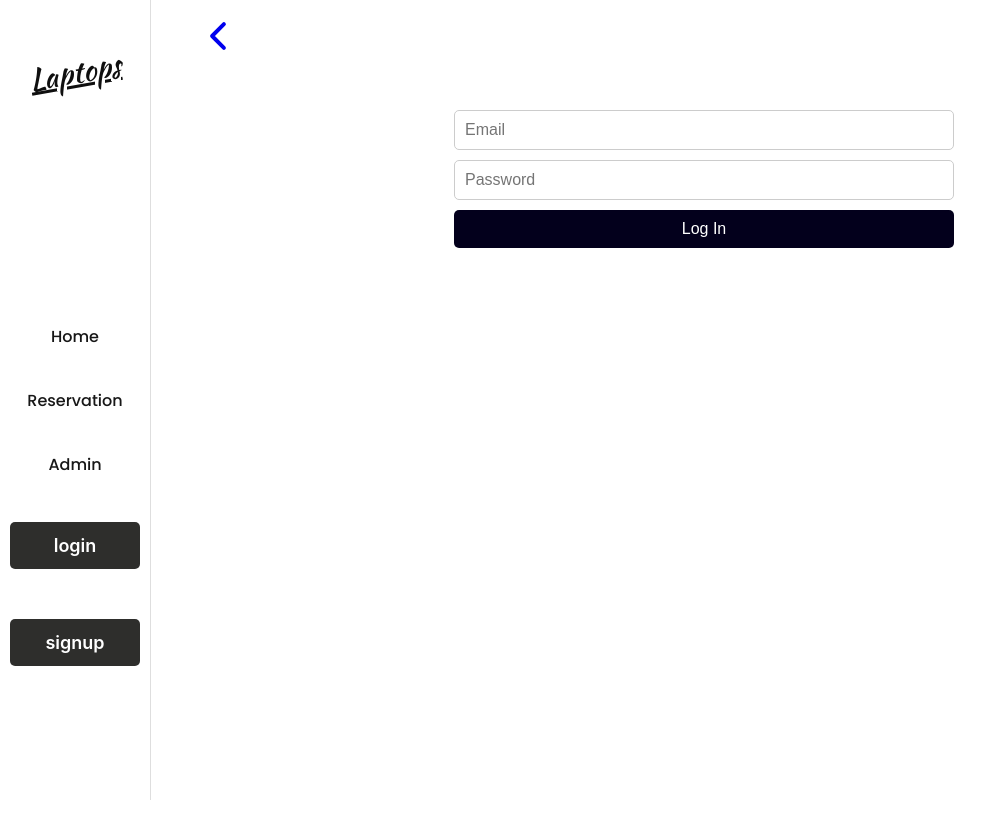
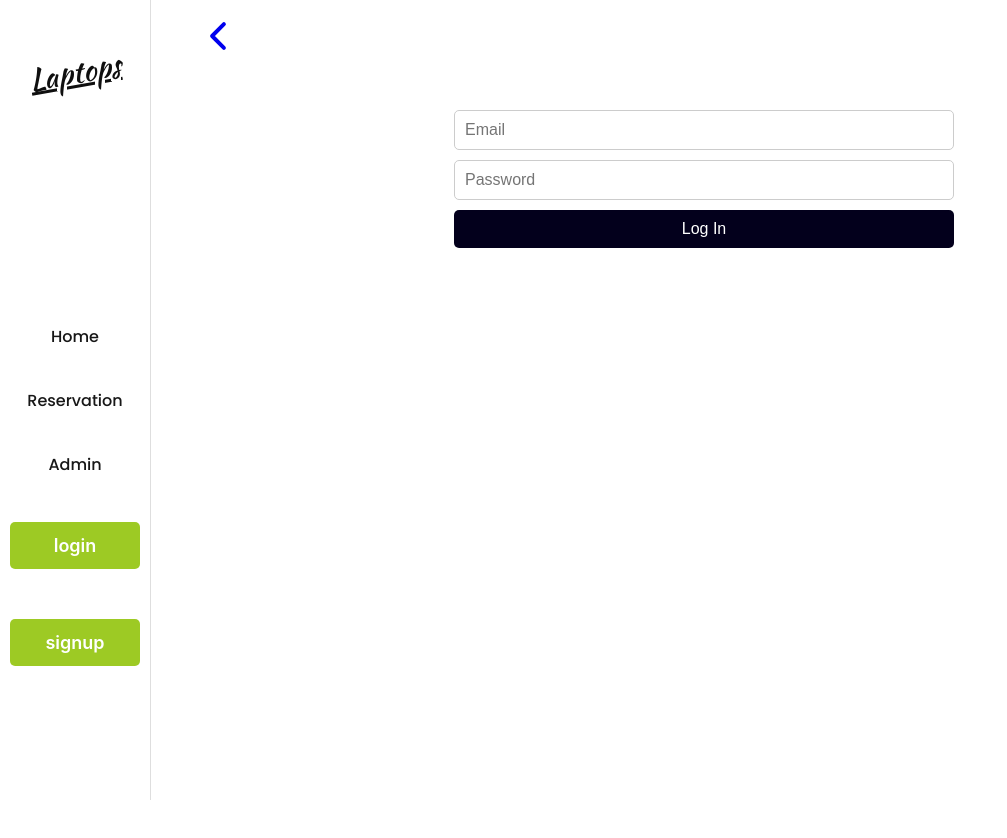
Before and after one commit to shasherazi/laptops-ecommerce, a React (Vite) app: page /login in a window 1280 px wide. Shown: the whole page, without its empty margins (0-1007 px from the left). Built offline with nearby package versions, Linux system fonts and the light colour scheme.

Commit message:
Update Splash.module.css

```diff
--- a/src/components/header/Splash.module.css
+++ b/src/components/header/Splash.module.css
@@ -10,7 +10,7 @@
   margin: 10px;
   padding: 10px 5px;
   border-radius: 5px;
-  background-color: hsl(60, 4%, 9%);
+  background-color: hsl(76, 88%, 41%);
   opacity: 0.9;
   font-size: large;
   text-decoration: none;
```
